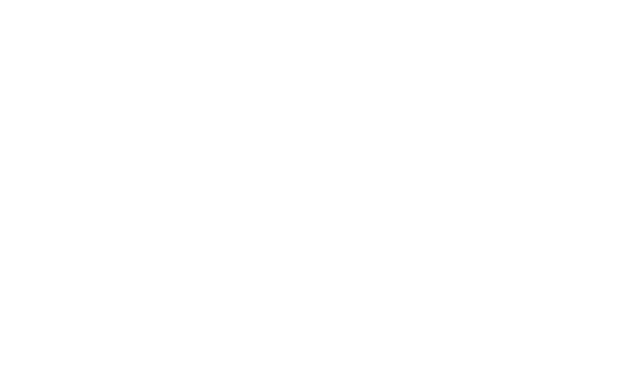
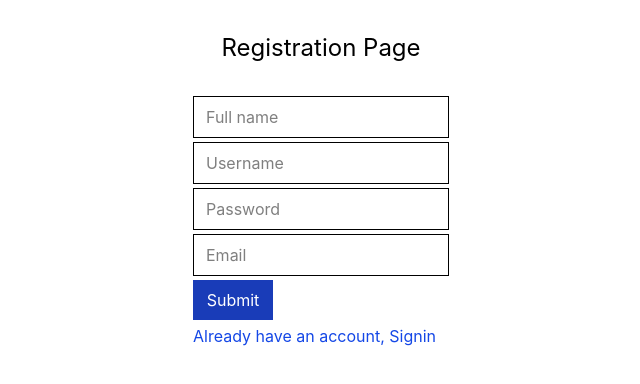
Before and after one commit to MuhammadWaqar7615/react1, a React (Vite) app: page /register in a window 1280 px wide. Before the commit this address had no page. Shown: the top 384 px of the page, without its empty margins (319-959 px from the left). Built offline with nearby package versions, Linux system fonts and the light colour scheme.

Commit message:
feat: add registration and enhanced login components with routing

```diff
--- a/src/App.jsx
+++ b/src/App.jsx
@@ -5,6 +5,7 @@
 import Login from './pages/authPage/Login'
 import Dashboard from './pages/Dashboard'
 import Navbar from './Components/Navbar';
+import Register from './pages/authPage/Register';
 
 function App() {
   return (
@@ -17,6 +18,7 @@
         </Route>
 
         <Route path="/login" element={<Login />} />
+        <Route path="/register" element={<Register />} />
 
       </Routes>
     </BrowserRouter>
--- a/src/pages/authPage/Login.jsx
+++ b/src/pages/authPage/Login.jsx
@@ -1,14 +1,39 @@
-import React from 'react'
+import React, { useState } from 'react'
+import { Link } from 'react-router';
 
 function Login() {
+  const [show, setShow] = useState(false);
   return (
-    <>
-    <div>Login Page</div>
-    <form action="">
-      <input type="text" placeholder='Username or Email' />
-      <input type="password" placeholder='Password' />
-    </form>
-    </>
+    <div>
+      <h1 className='text-2xl text-center my-8'>Login Page</h1>
+      <form action="" className='flex justify-center'>
+        <div className='flex flex-col gap-1 item-center justify-center'>
+          <span>
+            <input
+              type="text"
+              placeholder='Username or Email'
+              className='border border-black outline-0 leading-10 w-64 px-3'
+            />
+          </span>
+          <span>
+            <input
+              type={show ? "text" : "password"}
+              placeholder='Password'
+              className='border border-black outline-0 leading-10 w-64 px-3'
+            />
+            <span onClick={() => setShow(!show)} className='inline-block cursor-pointer relative -translate-x-12'>
+              {show ? "show" : "hide"}
+            </span>
+          </span>
+          <span>
+            <button type="submit" className='bg-blue-800 text-white w-20 cursor-pointer leading-10'>Submit</button>
+          </span>
+          <span>
+            <Link to="/register" className='text-blue-700'>Didn't have an account, Signup</Link>
+          </span>
+        </div>
+      </form>
+    </div>
   )
 }
 
--- a/src/pages/authPage/Register.jsx
+++ b/src/pages/authPage/Register.jsx
@@ -1,15 +1,49 @@
-import React from 'react'
+import React, { useState } from 'react'
+import { Link } from 'react-router';
 
 function Register() {
+    const [hide, setHide] = useState(true);
     return (
         <>
-            <h1>Register</h1>
-            <form action="">
-                <input type="text" placeholder='Full name' />
-                <input type="text" placeholder='Username' />
-                <input type="password" placeholder='Password' />
-                <input type="email" placeholder='Email' />
-            </form>
+            <h1 className='text-2xl text-center my-8'>Registration Page</h1>
+            <form action="" className='flex flex-col items-center'>
+                <div className='flex flex-col gap-1 item-center justify-center'>
+                    <span>
+                        <input
+                            type="text"
+                            placeholder='Full name'
+                            className='border border-black outline-0 leading-10 w-64 px-3'
+                        />
+                    </span>
+                    <span>
+                        <input
+                            type="text"
+                            placeholder='Username'
+                            className='border border-black outline-0 leading-10 w-64 px-3'
+                        />
+                    </span>
+                    <span>
+                        <input
+                            type="password"
+                            placeholder='Password'
+                            className='border border-black outline-0 leading-10 w-64 px-3'
+                        />
+                    </span>
+                    <span>
+                        <input
+                            type="email"
+                            placeholder='Email'
+                            className='border border-black outline-0 leading-10 w-64 px-3'
+                        />
+                    </span>
+                    <span>
+                        <button type="submit" className='bg-blue-800 text-white w-20 cursor-pointer leading-10'>Submit</button>
+                    </span>
+                    <span>
+                        <Link to="/login" className='text-blue-700'>Already have an account, Signin</Link>
+                    </span>
+                </div>
+            </form >
         </>
     )
 }
```
